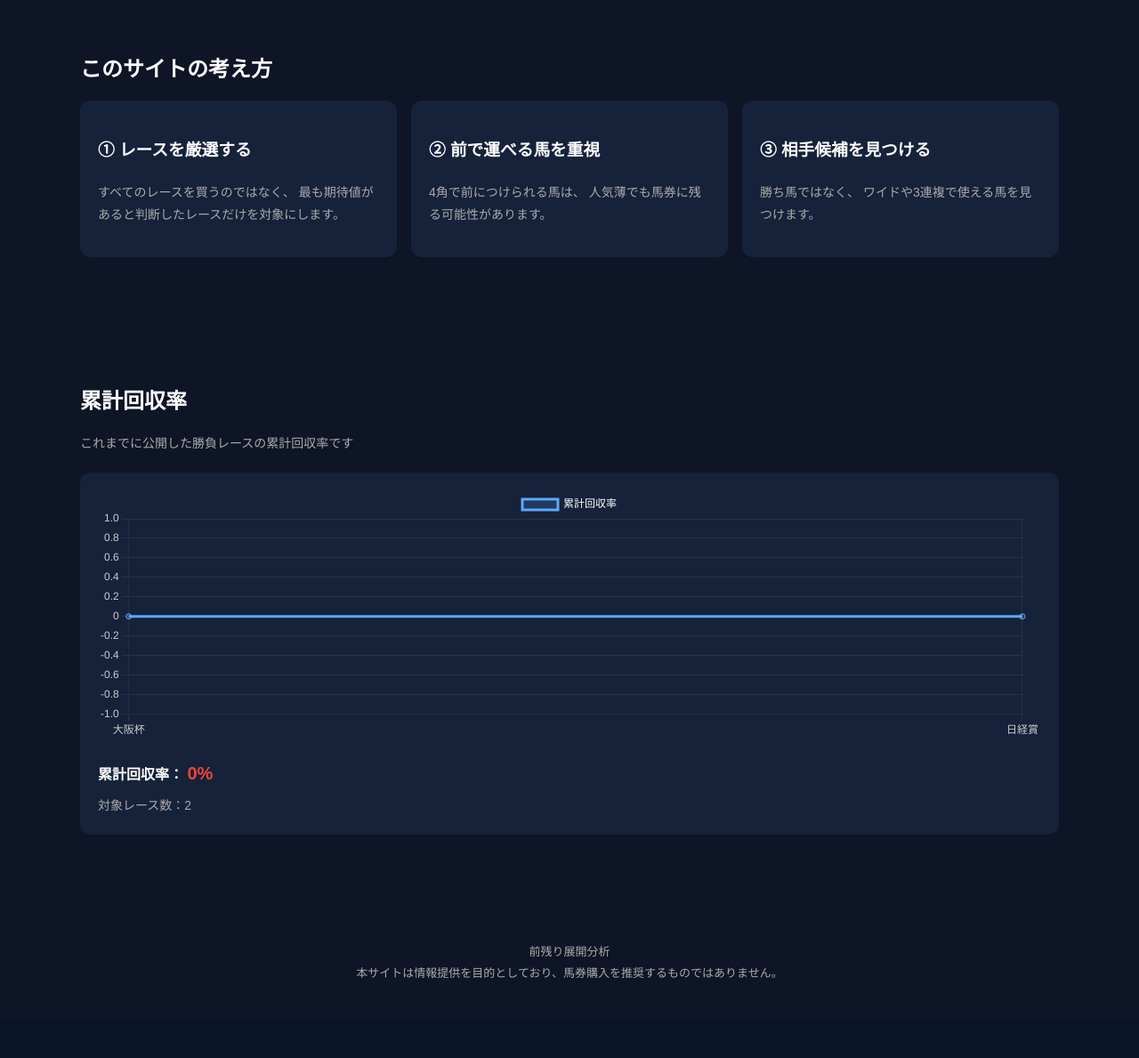
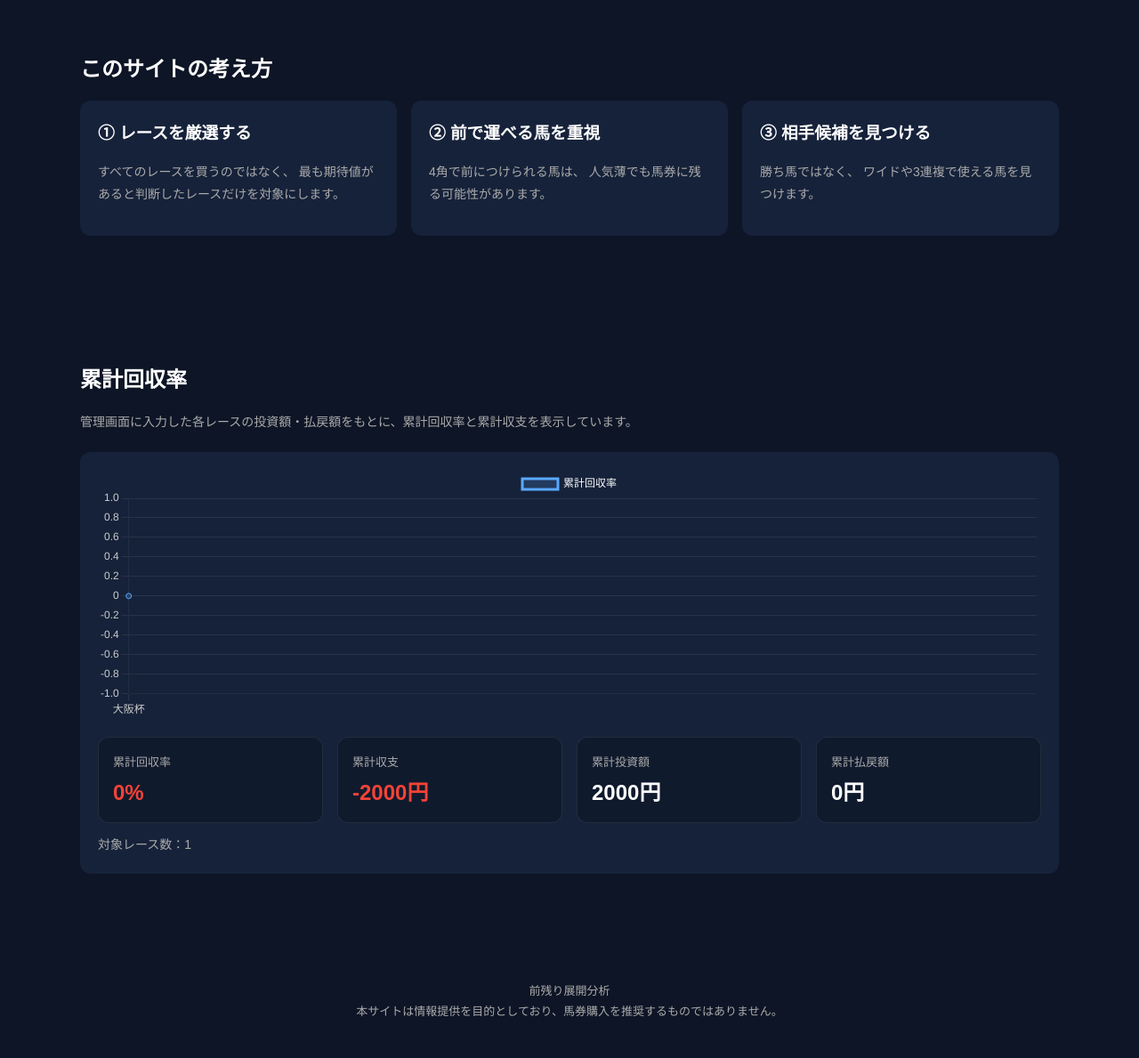
Before and after one commit to ikkaku000/keibasite, a Django app: page / in a window 1280 px wide. Shown: the part 533-1722 px from the top of the page at 89% size. Before the commit the page ends 1632 px from the top, so only its background shows below. Run offline with Django 5.2, Linux system fonts and the light colour scheme; data comes from the database, SQL or seed files in the repository; both versions use the stored data as it was after the commit.

Commit message:
202604071015

```diff
--- a/keibaapp_1/templates/keibaapp_1/top.html
+++ b/keibaapp_1/templates/keibaapp_1/top.html
@@ -93,6 +93,11 @@
       margin-bottom:14px;
     }
 
+    h3{
+      margin-top:0;
+      margin-bottom:10px;
+    }
+
     .lead{
       color:#ccc;
       margin-bottom:30px;
@@ -138,6 +143,32 @@
       gap:16px;
     }
 
+    .summaryGrid{
+      display:grid;
+      grid-template-columns:repeat(4,1fr);
+      gap:16px;
+      margin-top:20px;
+    }
+
+    .summaryCard{
+      background:#101a2d;
+      border:1px solid rgba(255,255,255,0.08);
+      border-radius:12px;
+      padding:16px;
+    }
+
+    .summaryLabel{
+      color:#aaa;
+      font-size:13px;
+      margin-bottom:6px;
+    }
+
+    .summaryValue{
+      font-size:24px;
+      font-weight:bold;
+      line-height:1.4;
+    }
+
     .muted{
       color:#aaa;
       font-size:14px;
@@ -167,6 +198,10 @@
         grid-template-columns:1fr;
       }
 
+      .summaryGrid{
+        grid-template-columns:1fr 1fr;
+      }
+
       h1{
         font-size:28px;
       }
@@ -174,6 +209,12 @@
       .btnSub{
         margin-left:0;
         margin-top:10px;
+      }
+    }
+
+    @media(max-width:640px){
+      .summaryGrid{
+        grid-template-columns:1fr;
       }
     }
   </style>
@@ -256,7 +297,7 @@
     <h2>累計回収率</h2>
 
     <p class="muted">
-      これまでに公開した勝負レースの累計回収率です
+      管理画面に入力した各レースの投資額・払戻額をもとに、累計回収率と累計収支を表示しています。
     </p>
 
     <div class="card" style="margin-top:20px;">
@@ -271,14 +312,43 @@
         </div>
       {% endif %}
 
-      <div style="margin-top:20px;">
-        <b>累計回収率：</b>
-        <span style="font-size:20px; font-weight:bold; {% if total_roi >= 100 %}color:#4caf50;{% else %}color:#f44336;{% endif %}">
-          {{ total_roi|default:0 }}%
-        </span>
+      <div class="summaryGrid">
+        <div class="summaryCard">
+          <div class="summaryLabel">累計回収率</div>
+          <div class="summaryValue" style="{% if total_roi >= 100 %}color:#4caf50;{% else %}color:#f44336;{% endif %}">
+            {{ total_roi|default:0 }}%
+          </div>
+        </div>
+
+        <div class="summaryCard">
+          <div class="summaryLabel">累計収支</div>
+          <div class="summaryValue" style="
+            {% if total_profit > 0 %}
+              color:#4caf50;
+            {% elif total_profit < 0 %}
+              color:#f44336;
+            {% endif %}
+          ">
+            {% if total_profit > 0 %}+{% endif %}{{ total_profit|default:0 }}円
+          </div>
+        </div>
+
+        <div class="summaryCard">
+          <div class="summaryLabel">累計投資額</div>
+          <div class="summaryValue">
+            {{ total_bet|default:0 }}円
+          </div>
+        </div>
+
+        <div class="summaryCard">
+          <div class="summaryLabel">累計払戻額</div>
+          <div class="summaryValue">
+            {{ total_return|default:0 }}円
+          </div>
+        </div>
       </div>
 
-      <div class="muted" style="margin-top:6px;">
+      <div class="muted" style="margin-top:12px;">
         対象レース数：{{ race_count|default:0 }}
       </div>
 
--- a/keibaapp_1/views.py
+++ b/keibaapp_1/views.py
@@ -40,9 +40,6 @@ def get_selected_or_current_race(request):
 
 
 def build_race_context(race, analysis):
-    """
-    テンプレートへ渡す race 情報を統一
-    """
     return {
         "id": race.id,
         "name": race.name,
@@ -58,9 +55,6 @@ def build_race_context(race, analysis):
 
 
 def build_row_data(results, limit=None):
-    """
-    analysis["results"] をテンプレート表示用の rows に変換
-    """
     valid_evs = [
         r.get("value_index")
         for r in results
@@ -78,21 +72,17 @@ def build_row_data(results, limit=None):
             "horse_name": r["horse_name"],
             "style": display_run_style(r["run_style"]),
             "run_style_code": r["run_style"],
-
             "corner4_index": r.get("corner4_index"),
             "agari_avg_rank": r.get("agari_avg_rank"),
-
             "tempo": r["tempo"],
             "tempo_raw": r.get("tempo_raw"),
             "win_prob": r.get("pseudo_win_prob"),
             "ev": ev,
             "odds": r.get("expected_odds"),
-
             "place_label": r.get("place_label"),
             "reason": r.get("reason"),
             "data_confidence": r.get("data_confidence"),
             "is_best_ev": (best_ev is not None and ev == best_ev),
-
             "front5_rate": round(front_metrics.get("front5_rate", 0.0) * 100, 1),
             "front3_rate": round(front_metrics.get("front3_rate", 0.0) * 100, 1),
             "nige_rate": round(front_metrics.get("nige_rate", 0.0) * 100, 1),
@@ -100,7 +90,6 @@ def build_row_data(results, limit=None):
             "std_corner4_pos": front_metrics.get("std_corner4_pos"),
             "consistency": round(front_metrics.get("consistency", 0.0) * 100, 1),
             "valid_count": front_metrics.get("valid_count", 0),
-
             "front_keep_score": r.get("front_keep_score"),
             "style_score": r.get("style_score"),
             "pace_resilience_score": r.get("pace_resilience_score"),
@@ -117,25 +106,17 @@ def build_row_data(results, limit=None):
 
 
 def build_featured_rows(rows):
-    """
-    上部カード用
-    - 1位の前残り本命候補
-    - 前残り期待値1位
-    同じ馬なら1頭だけ返す
-    """
     if not rows:
         return []
 
     featured = []
 
-    # 順位1位
     top_row = rows[0]
     featured.append({
         **top_row,
         "featured_title": "前残り本命候補",
     })
 
-    # 前残り期待値1位
     best_ev_row = next((r for r in rows if r.get("is_best_ev")), None)
 
     if best_ev_row and best_ev_row["horse_name"] != top_row["horse_name"]:
@@ -148,12 +129,6 @@ def build_featured_rows(rows):
 
 
 def maybe_auto_save_snapshot(request, race, analysis, model_version=MODEL_VERSION):
-    """
-    Snapshot自動保存
-    - DEBUG=True の開発環境、または staff ユーザーのみ有効
-    - 同じ race × model_version が既にあれば新規保存しない
-    - ?force_snapshot=1 を付けると強制保存
-    """
     is_operator = settings.DEBUG or (
         request.user.is_authenticated and request.user.is_staff
     )
@@ -177,24 +152,24 @@ def maybe_auto_save_snapshot(request, race, analysis, model_version=MODEL_VERSIO
     return snapshot, True, "created"
 
 
-def get_wide_payoff_from_result_snapshot(result_snapshot, pair_key=None):
-    """
-    ワイド払戻取得用
-    未実装なら 0 を返す
-    """
-    if not result_snapshot:
-        return 0
+def get_race_result_amounts(snapshot):
+    race_result = getattr(snapshot, "race_result", None)
+    if not race_result:
+        return 0, 0
 
-    return 0
+    bet = race_result.bet_amount or 0
+    ret = race_result.return_amount or 0
+    return bet, ret
 
 
 def top_page(request):
     race = get_current_race()
-    cutoff_date = date(2026, 4, 5)  # 大阪杯から表示
+    cutoff_date = date(2026, 4, 5)
 
     race_snapshots = (
         RaceAnalysisSnapshot.objects
         .select_related("race")
+        .prefetch_related("race_result")
         .filter(race__race_date__gte=cutoff_date)
         .order_by("race_id", "-calculated_at")
     )
@@ -216,31 +191,10 @@ def top_page(request):
     )
 
     for snapshot in ordered_snapshots:
-        rows = list(
-            EntryAnalysisSnapshot.objects
-            .filter(race_snapshot=snapshot)
-            .select_related("result_snapshot")
-            .order_by("rank_by_value")
-        )
+        bet, ret = get_race_result_amounts(snapshot)
 
-        if len(rows) < 3:
+        if bet <= 0:
             continue
-
-        value1 = rows[0]
-        value2 = rows[1]
-        value3 = rows[2]
-
-        bet = 2000  # 1000円 × 2点
-        ret = 0
-
-        ret += get_wide_payoff_from_result_snapshot(
-            getattr(value1, "result_snapshot", None),
-            pair_key=("value1", "value2"),
-        )
-        ret += get_wide_payoff_from_result_snapshot(
-            getattr(value1, "result_snapshot", None),
-            pair_key=("value1", "value3"),
-        )
 
         total_bet += bet
         total_return += ret
@@ -250,11 +204,16 @@ def top_page(request):
         labels.append(snapshot.race.name)
         roi_values.append(roi)
 
+    total_profit = total_return - total_bet
+
     return render(request, "keibaapp_1/top.html", {
         "race": race,
         "chart_labels": labels,
         "chart_roi": roi_values,
         "total_roi": int((total_return / total_bet) * 100) if total_bet else 0,
+        "total_bet": total_bet,
+        "total_return": total_return,
+        "total_profit": total_profit,
         "race_count": len(labels),
     })
 
@@ -264,10 +223,6 @@ def about_page(request):
 
 
 def races_page(request):
-    """
-    過去の勝負レース履歴
-    対象馬は「前残り期待値1位（rank_by_value=1）」を表示
-    """
     cutoff_date = date(2026, 4, 5)
 
     races = (
@@ -297,18 +252,19 @@ def races_page(request):
         )
 
         result = getattr(value1, "result_snapshot", None) if value1 else None
-
-        bet = 100
-        payoff = result.place_payoff if result and result.place_payoff else 0
-        roi = int((payoff / bet) * 100) if payoff else 0
+        bet, ret = get_race_result_amounts(snapshot)
+        roi = int((ret / bet) * 100) if bet else 0
+        profit = ret - bet
 
         data.append({
             "id": race.id,
             "name": race.name,
             "race_date": race.race_date,
             "honmei": value1.horse_name if value1 else "-",
-            "rank": result.rank if result else None,
-            "place_payoff": payoff,
+            "rank": result.finish_position if result else None,
+            "bet_amount": bet,
+            "return_amount": ret,
+            "profit": profit,
             "roi": roi,
         })
 
@@ -318,10 +274,6 @@ def races_page(request):
 
 
 def race_db(request):
-    """
-    全頭ランキング表示ページ
-    運営側が開いたときのみSnapshotを自動保存
-    """
     race = get_selected_or_current_race(request)
     if not race:
         return render(request, "keibaapp_1/race_empty.html")
@@ -354,10 +306,6 @@ def race_db(request):
 
 
 def top3_db(request):
-    """
-    上位3頭表示ページ
-    こちらでは自動保存しない
-    """
     race = get_selected_or_current_race(request)
     if not race:
         return render(request, "keibaapp_1/race_empty.html")
@@ -379,10 +327,6 @@ def top3_db(request):
 
 @staff_member_required
 def save_race_snapshot(request):
-    """
-    手動保存用
-    /save_snapshot/?race_id=1
-    """
     race = get_selected_or_current_race(request)
     if not race:
         return HttpResponse("race not found")
@@ -395,15 +339,6 @@ def save_race_snapshot(request):
 
 
 def roi_page(request):
-    """
-    Snapshotベースの簡易回収率ページ
-
-    - 集計対象: EntryResultSnapshot が入っているもの
-    - strategy:
-        prob1       = 疑似確率1位を単勝100円で買った想定
-        value1      = 妙味順位1位を単勝100円で買った想定
-        top3_place  = 疑似確率上位3頭を複勝100円ずつ買った想定
-    """
     model_version = request.GET.get("model_version", MODEL_VERSION)
 
     snapshots = (
@@ -541,15 +476,12 @@ def roi_page(request):
     summary = {
         "model_version": model_version,
         "race_count": len(race_blocks),
-
         "prob1_bet": prob1_bet,
         "prob1_return": prob1_return,
         "prob1_roi": round((prob1_return / prob1_bet) * 100, 1) if prob1_bet else 0,
-
         "value1_bet": value1_bet,
         "value1_return": value1_return,
         "value1_roi": round((value1_return / value1_bet) * 100, 1) if value1_bet else 0,
-
         "top3_place_bet": top3_place_bet,
         "top3_place_return": top3_place_return,
         "top3_place_roi": round((top3_place_return / top3_place_bet) * 100, 1) if top3_place_bet else 0,
```
Also changed, not shown: keibaapp_1/admin.py (+62 -58 lines), keibaapp_1/models.py (+20 -5 lines), keibaapp_1/templates/keibaapp_1/races.html (+66 -23 lines), db.sqlite3, keibaapp_1/migrations/0005_raceresultsnapshot.py (added).
